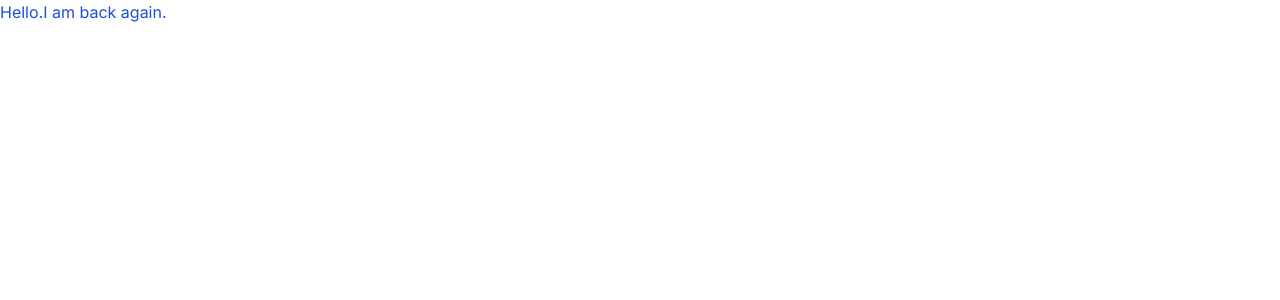
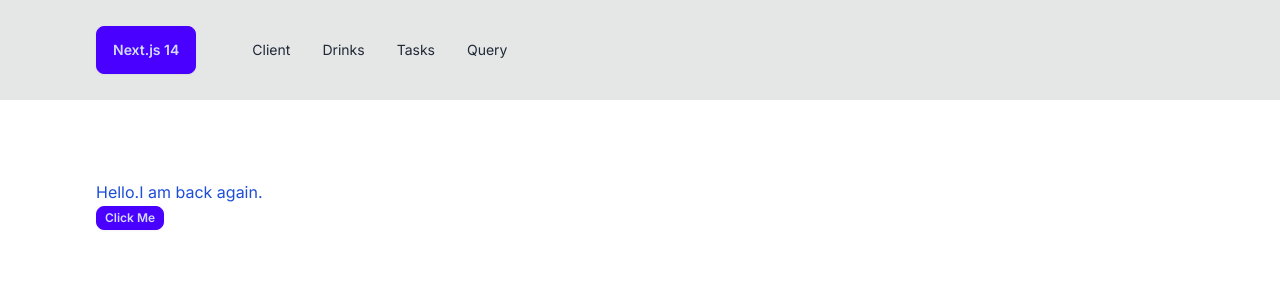
Before and after one commit to BehzadAminiPour/Next.js-14, a Next.js app: page / in a window 1280 px wide. Shown: the top 300 px of the page. Built offline with nearby package versions, Linux system fonts and the light colour scheme.

Commit message:
Add navbar

```diff
--- /dev/null
+++ b/app/components/Navbar.jsx
@@ -0,0 +1,31 @@
+import Link from "next/link";
+
+const links = [
+  { label: "client", href: "/client" },
+  { label: "drinks", href: "/drinks" },
+  { label: "tasks", href: "/tasks" },
+  { label: "query", href: "/query" },
+];
+
+const Navbar = () => {
+  return (
+    <nav className="bg-base-300 py-4">
+      <div className="navbar max-w-6xl mx-auto px-8 flex-col sm:flex-row">
+        <Link href="/" className="btn btn-primary">
+          Next.js 14
+        </Link>
+        <ul className="menu menu-horizontal md:ml-8">
+          {links.map((link) => (
+            <li key={link.label}>
+              <Link href={link.href} className="capitalize">
+                {link.label}
+              </Link>
+            </li>
+          ))}
+        </ul>
+      </div>
+    </nav>
+  );
+};
+
+export default Navbar;
--- a/app/layout.jsx
+++ b/app/layout.jsx
@@ -1,17 +1,21 @@
 import { Inter } from "next/font/google";
 import "./globals.css";
+import Navbar from "./components/Navbar";
 
 const inter = Inter({ subsets: ["latin"] });
 
 export const metadata = {
-  title: "Create Next App",
+  title: "Next.js 14",
   description: "Generated by create next app",
 };
 
 export default function RootLayout({ children }) {
   return (
     <html lang="en">
-      <body className={inter.className}>{children}</body>
+      <body className={inter.className}>
+        <Navbar />
+        <main className="max-w-6xl mx-auto px-8 py-20">{children}</main>
+      </body>
     </html>
   );
 }
--- a/app/page.jsx
+++ b/app/page.jsx
@@ -2,6 +2,7 @@
   return (
     <>
       <h1 className="text-blue-700">Hello.I am back again.</h1>
+      <button className="btn btn-primary btn-xs">Click Me</button>
     </>
   );
 }
--- a/package.json
+++ b/package.json
@@ -9,12 +9,13 @@
     "lint": "next lint"
   },
   "dependencies": {
+    "next": "14.1.0",
     "react": "^18",
-    "react-dom": "^18",
-    "next": "14.1.0"
+    "react-dom": "^18"
   },
   "devDependencies": {
     "autoprefixer": "^10.0.1",
+    "daisyui": "^4.7.0",
     "postcss": "^8",
     "tailwindcss": "^3.3.0"
   }
--- a/tailwind.config.js
+++ b/tailwind.config.js
@@ -6,13 +6,7 @@
     "./app/**/*.{js,ts,jsx,tsx,mdx}",
   ],
   theme: {
-    extend: {
-      backgroundImage: {
-        "gradient-radial": "radial-gradient(var(--tw-gradient-stops))",
-        "gradient-conic":
-          "conic-gradient(from 180deg at 50% 50%, var(--tw-gradient-stops))",
-      },
-    },
+    extend: {},
   },
-  plugins: [],
+  plugins: [require("daisyui")],
 };
```
Also changed, not shown: 1 other file (tests, documents, lock files or other folders).
